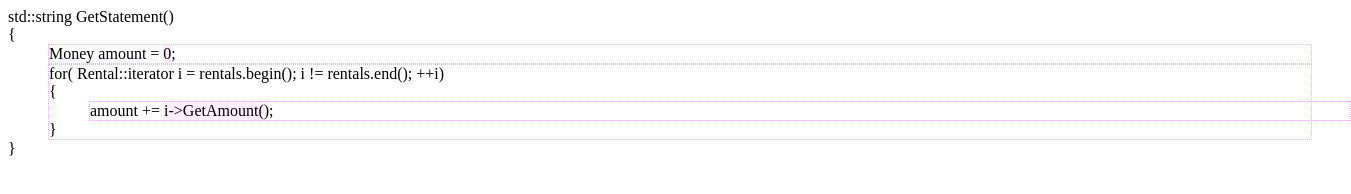
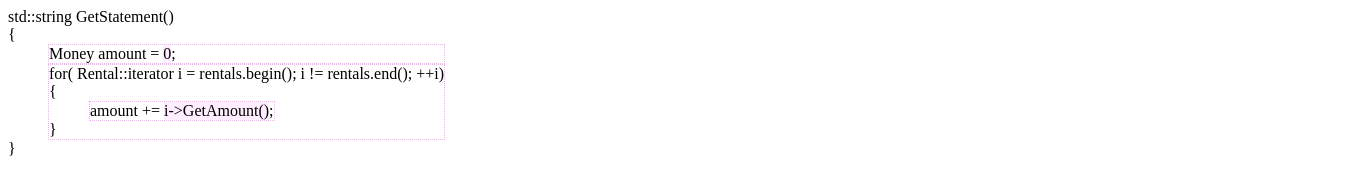
Before and after one commit to tychofreeman/refactoring-simulator, a plain HTML site: page index.html in a window 1280 px wide. Shown: the whole page, 1351 px wide, since content can reach past the window. Drawn offline with Linux system fonts and the light colour scheme.

Commit message:
Added container divs to keep border widths from extending to the right side of the page.

```diff
--- a/index.html
+++ b/index.html
@@ -5,6 +5,9 @@
 			# find a way to make the widths of the divs equal to the width of their contents
 			div {
 				#display:table-cell;
+			}
+			div.container {
+				display:table-cell;
 			}
 			div.block {
 				position:relative;
@@ -22,23 +25,27 @@
 		</style>
 	</head>
 	<body>
+		<div class="container">
 			<div class="method">
 			std::string GetStatement()
 			<br/>
 			{
+				<div class="container">
 				<div class="block">
 					<div class="statement">Money amount = <div class="expression">0</div>;</div>
 					<div class="statement">
 						for( Rental::iterator i = rentals.begin(); i != rentals.end(); ++i)
 						<br/>
 						{
-					<div class="block">
+						<div class="container"><div class="block">
 							<div class="statement">amount += <div class="expression">i->GetAmount()</div>;</div>
+						</div></div>
+						}
+					</div>
+				</div>
 				</div>
 			}
 			</div>
 		</div>
-		}
-		</div>
 	</body>
 </html>
```
Lines whose indentation alone changed are shown as unchanged.
